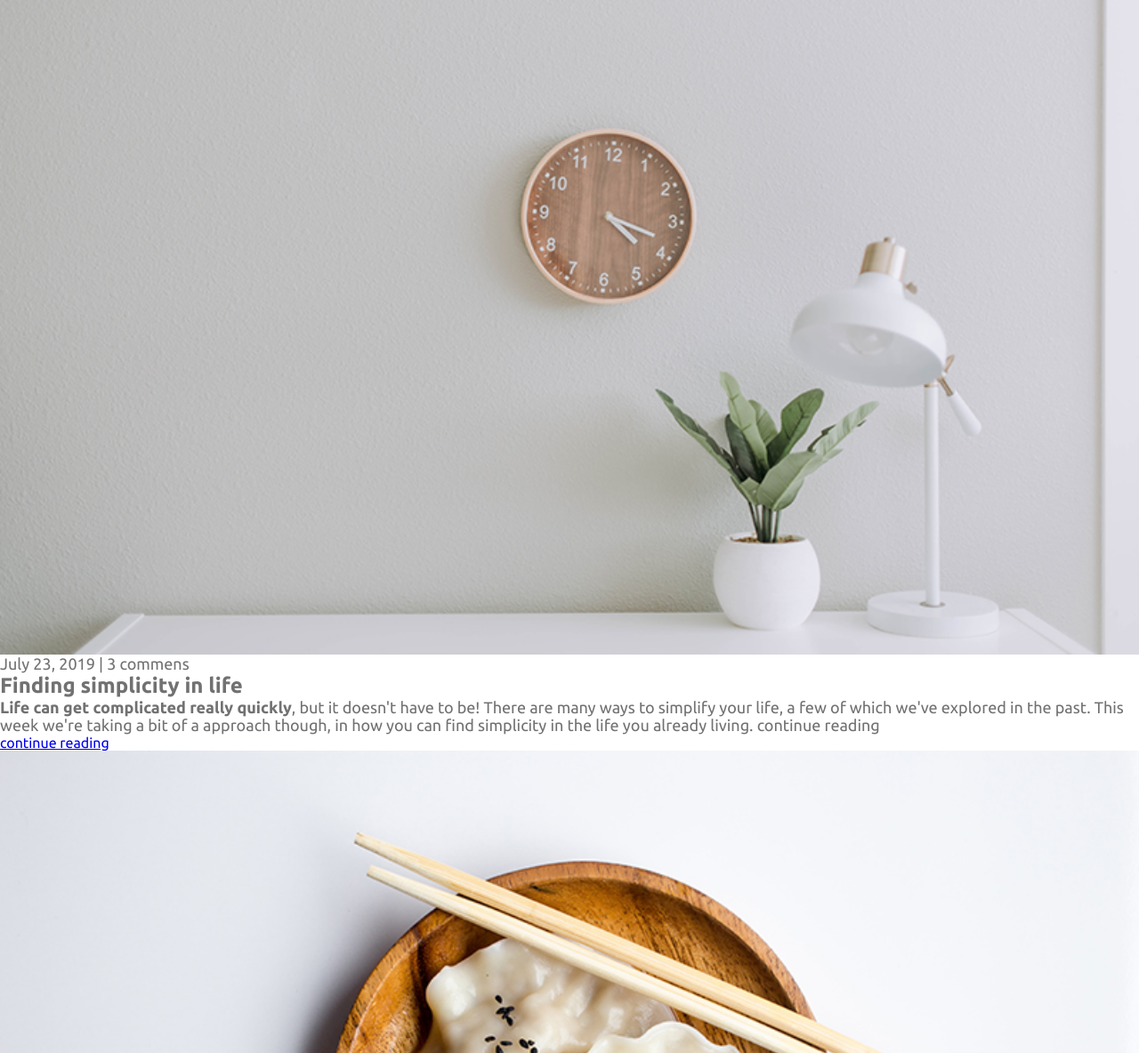
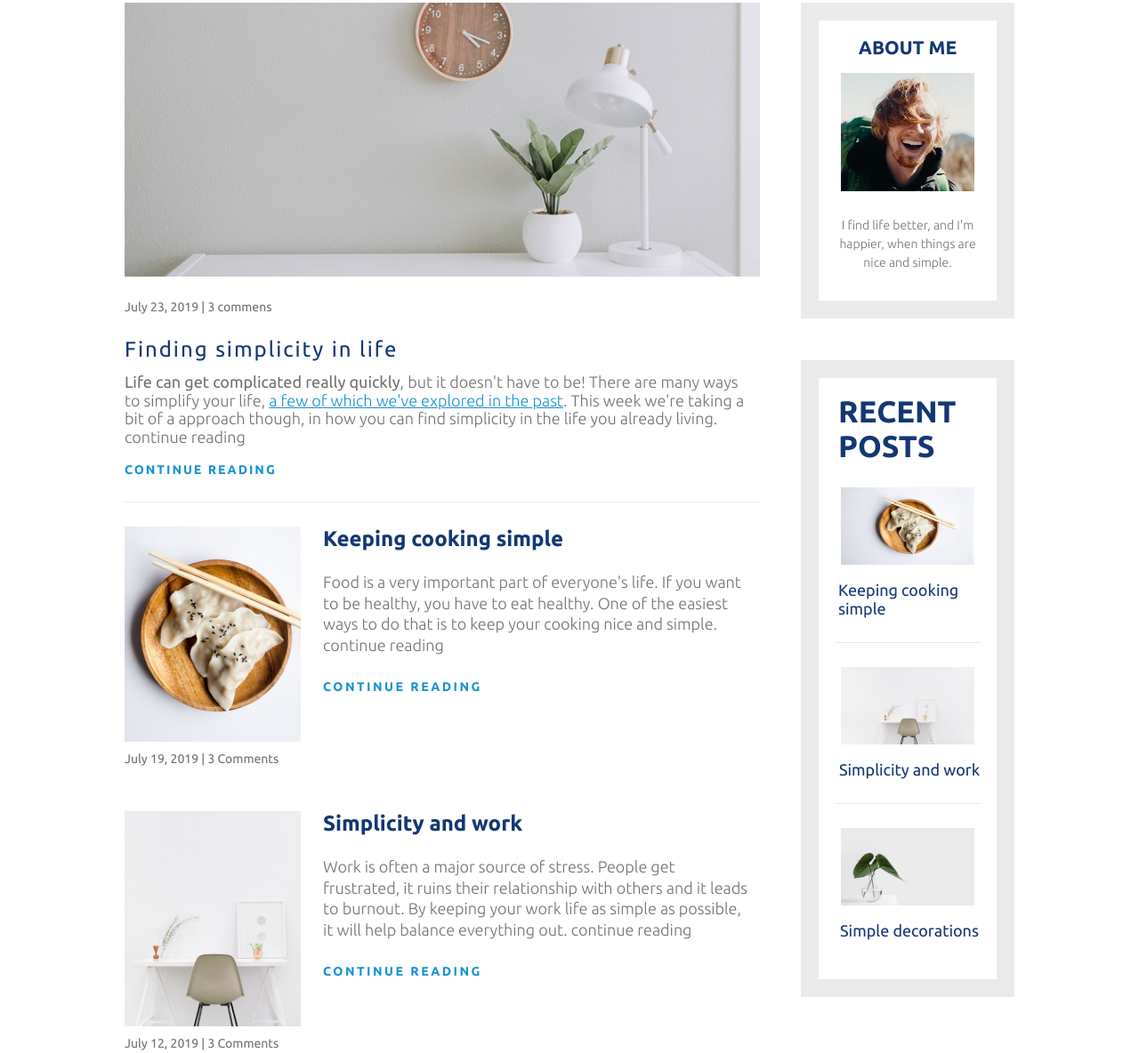
Before and after one commit to JunaidKhanEU/Living-Simple-Life-CSS, a plain HTML site: page index.html in a window 1280 px wide. Shown: the part 340-1524 px from the top of the page at 89% size. Drawn offline with Linux system fonts and the light colour scheme.

Commit message:
desktop done home page

```diff
--- a/css/styles.css
+++ b/css/styles.css
@@ -25,7 +25,7 @@ main points
     --darkblue:#143774;
 }
 body{
-    font-size: 1rem;
+    font-size: 1.125rem;
     box-sizing: border-box;
     font-family: 'Ubuntu', sans-serif;
     color: var(--darkergrey);
@@ -46,6 +46,7 @@ img{
 
 a{
     display: inline-block;
+    letter-spacing: 2.5px;
 }
 /* basic setup ends */
 
@@ -53,7 +54,7 @@ a{
 
 .container{
     width: 95%;
-    max-width: 930px;
+    max-width: 1000px;
     margin: 0 auto;
 }
 
@@ -107,15 +108,216 @@ header nav ul li a{
     letter-spacing: 2.2px;
 }
 
+
 .active{
     border-bottom: 2px solid var(--darkergrey);
 }
 /* layout style ends */
 
+/* main content */
+
+    .content-container {
+        display: flex;
+        justify-content: space-between;
+        padding: 54px 0 69 0;
+    }
+    /* all paragaphs of articles */
+    .article-container p{
+        padding-right: 10px;
+        font-weight: 300;
+    }
 
 
+    main{
+        width: 71.5%;
+    }
+
+    .feature-article{
+        border-bottom: 1px solid var(--lightgrey);
+        margin-bottom: 1.5em;
+
+    }
+
+    .feature-article .image-container img{
+        max-height: 308px;
+        max-width: 714px;
+        object-fit: cover;
+        object-position: bottom;
+        margin-bottom: 1.625rem;
+    }
+
+    .feature-article .image-container p{
+        margin-bottom: 26px;
+        color: var(--darkgrey);
+        font-size: 0.875rem;
+    }
+
+    .feature-article h2{
+        font-size: 1.5rem;
+        margin-bottom: .5em;
+        color: var(--darkblue);
+        font-weight: 400;
+        letter-spacing: 2px;
+    }
+    .feature-article .article-container p{
+        color: var(--darkgrey);
+        margin-bottom: 1em;
+    }
+    .feature-article .article-container span{
+        color: var(--lightblue);
+        text-decoration: underline;
+
+    }
+
+    .feature-article .article-container a{
+        font-size: 14px;
+        text-transform: uppercase;
+        letter-spacing: 2px;
+        margin-bottom: 2em;
+        font-weight: 800;
+        color: var(--lightblue);
+        text-decoration: none;
+    }
+
+    .article{
+        display: flex;
+        justify-content: space-between;
+        margin-bottom: 51px;
+
+    }
+
+    .article .article-container{
+        width: 68.8%;
+    }
+
+    .article .image-container{
+        width: 27.7%;
+    }
+
+    .article .image-container img{
+        min-height: 242px;
+        object-fit: cover;
+        margin-bottom: 11px;
+    }
+
+    .article .image-container p{
+        font-size: 14px;
+        color: var(--darkgrey);
+        text-transform: capitalize;
+
+    }
+    .article .article-container h2{
+        font-size: 24px;
+        color: var(--darkblue);
+        margin-bottom: 1em;
+    }
+    .article .article-container p{
+        margin-bottom: 1.5em;
+        line-height: 1.3;
+    }
+    .article .article-container a{
+        font-size: 14px;
+        text-decoration: none;
+        color: var(--lightblue);
+        font-weight: 800;
+        text-transform: uppercase;
+    }
+
+    aside{
+        width: 24.5%;
+        max-width: 240px;
+
+    }
+    aside .about-me{
+        display: flex;
+        flex-direction: column;
+        justify-content: center;
+        align-items: center;
+        border: 20px solid #ebebeb;
+        padding: 1em;
+        text-align: center;
+        margin-bottom: 2.6em;
+    }
+    aside .about-me h3{
+        text-transform: uppercase;
+        margin-bottom:17px ;
+        color: var(--darkblue);
+    }
+    aside .about-me img{
+        max-width: 150px;
+        min-height: 133px;
+        object-fit: cover;
+        object-position: center;
+        margin-bottom: 28px;
+    }
+
+    aside .about-me p{
+        font-size: 14px;
+        font-weight: 300;
+        line-height: 1.5;
+        margin-bottom: 1em;
+    }
+
+    aside .recent-posts{
+        border: 20px solid #ebebeb;
+        padding: 1em;
 
 
+    }
+
+    aside .recent-posts h2{
+        margin-left: 4px;
+        font-size: 34px;
+        text-transform: uppercase;
+        color: var(--darkblue);
+    }
+    aside .recent-post img{
+
+
+        max-width: 150px;
+        margin-bottom: 1em;
+        max-height: 87px;
+    }
+
+    aside .recent-post{
+
+       display: flex;
+       flex-direction: column;
+       justify-content: center;
+       align-items: center;
+       padding: 1.5em 0;
+
+    }
+    aside .recent-post:not(:last-child){
+        border-bottom: 1px solid var(--lightgrey) ;
+
+    }
+
+    aside .recent-post p{
+        color: var(--darkblue);
+        margin-left: 4px;
+    }
+/* main content container ends */
+
+/* footer */
+footer{
+    display: flex;
+    flex-direction: column;
+    align-items: center;
+    justify-content: center;
+    padding:60px 0;
+    background-color: var(--darkblue);
+    color: var(--white);
+}
+
+footer h3{
+    font-weight: 800;
+    margin-bottom: .5em;
+}
+footer p{
+    font-weight: 300;
+}
+/* footer ends          */
 
 /* media query for mobile devices */
 @media screen and (max-width:715px){
--- a/index.html
+++ b/index.html
@@ -30,7 +30,8 @@
         </nav>
       </section>
     </header>
-
+<!-- content container -->
+    <section class="content-container container">
     <!-- main -->
       <main>
         <!-- section articles  -->
@@ -43,7 +44,13 @@
             </div>
             <div class="article-container">
               <h2>Finding simplicity in life</h2>
-            <p> <strong>Life can get complicated really quickly</strong>, but it doesn't have to be! There are many ways to simplify your life, <span> a few of which we've explored in the past</span>. This week we're taking a bit of a approach though, in how you can find simplicity in the life you already living. continue reading</p>
+              <p>
+                <strong>Life can get complicated really quickly</strong>, but it
+                doesn't have to be! There are many ways to simplify your life,
+                <span> a few of which we've explored in the past</span>. This week
+                we're taking a bit of a approach though, in how you can find
+                simplicity in the life you already living. continue reading
+              </p>
               <a href="#">continue reading</a>
             </div>
           </div>
@@ -56,7 +63,11 @@
 
             <div class="article-container">
               <h2>Keeping cooking simple</h2>
-            <p>Food is a very important part of everyone's life. If you want to be healthy, you have to eat healthy. One of the easiest ways to do that is to keep your cooking nice and simple. continue reading</p>
+              <p>
+                Food is a very important part of everyone's life. If you want to
+                be healthy, you have to eat healthy. One of the easiest ways to do
+                that is to keep your cooking nice and simple. continue reading
+              </p>
               <a href="#">continue reading</a>
             </div>
           </div>
@@ -69,7 +80,12 @@
 
             <div class="article-container">
               <h2>Simplicity and work</h2>
-            <p>Work is often a major source of stress. People get frustrated, it ruins their relationship with others and it leads to burnout. By keeping your work life as simple as possible, it will help balance everything out. continue reading</p>
+              <p>
+                Work is often a major source of stress. People get frustrated, it
+                ruins their relationship with others and it leads to burnout. By
+                keeping your work life as simple as possible, it will help balance
+                everything out. continue reading
+              </p>
               <a href="#">continue reading</a>
             </div>
           </div>
@@ -82,7 +98,12 @@
 
             <div class="article-container">
               <h2>Simple decorations</h2>
-            <p>A home isn't a home until you've decorated a little. People either don't decorate, or they go overboard and it doesn't have the impact they were hoping for. Staying simple will help draw the eye where you want it to and make things pop like never before. continue reading</p>
+              <p>
+                A home isn't a home until you've decorated a little. People either
+                don't decorate, or they go overboard and it doesn't have the
+                impact they were hoping for. Staying simple will help draw the eye
+                where you want it to and make things pop like never before.
+              </p>
               <a href="#">continue reading</a>
             </div>
           </div>
@@ -90,8 +111,32 @@
       </main>
       <!-- Sidebar -->
       <aside>
+        <!-- about me -->
+        <div class="about-me">
+          <h3>about me</h3>
+          <img src="/img/about-me.jpg" alt="about-me">
+          <p>I find life better, and I'm happier, when things are nice and simple.</p>
+        </div>
+        <div class="recent-posts">
 
+          <h2>recent posts</h2>
+          <!-- recent post -->
+          <div class="recent-post">
+            <img src="/img/food.jpg" alt="cooking">
+            <p>Keeping cooking simple</p>
+          </div>
+          <div class="recent-post">
+            <img src="/img/work.jpg" alt="working">
+            <p>Simplicity and work</p>
+          </div>
+          <div class="recent-post">
+            <img src="/img/deco.jpg" alt="cooking">
+            <p>Simple decorations</p>
+          </div>
+        </div>
       </aside>
+    </section>
+
     <footer>
       <h3>Living the Simple Life</h3>
       <p>Copyright 2019</p>
```
Also changed, not shown: 1 other file. Lines whose indentation alone changed are shown as unchanged.
